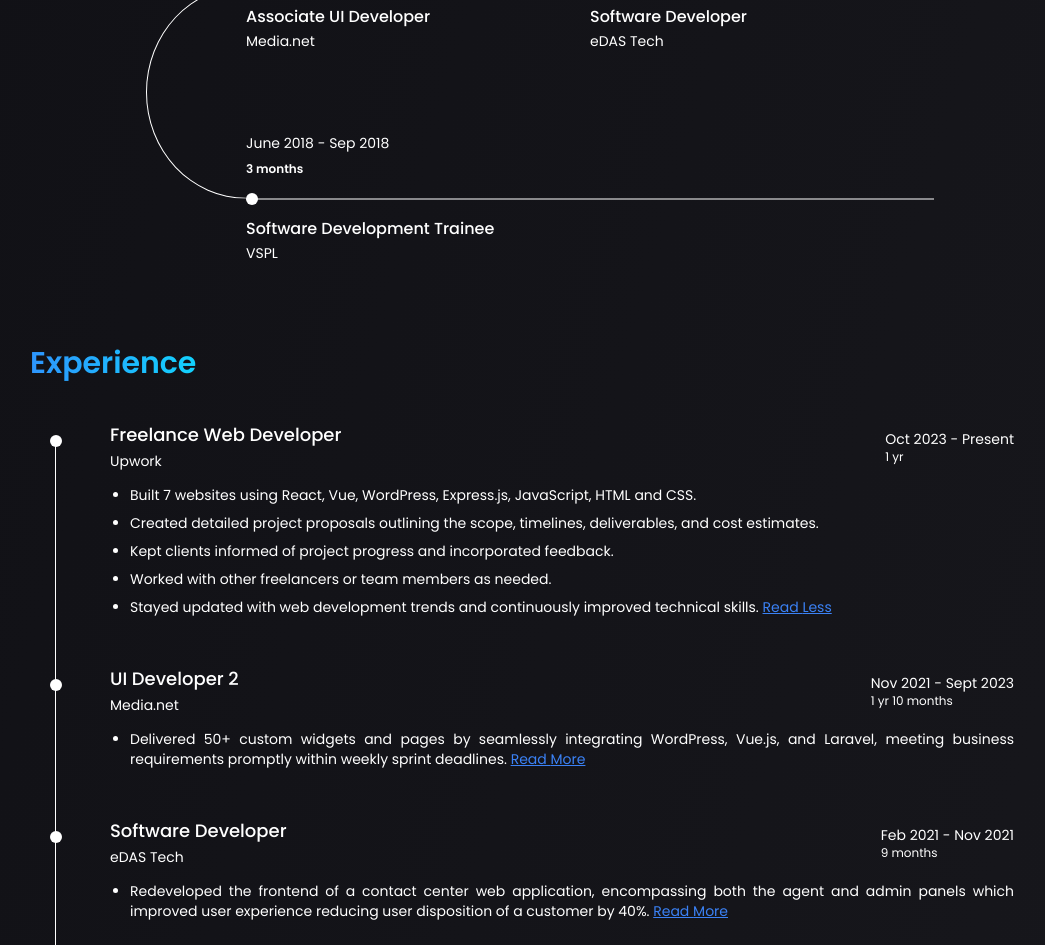
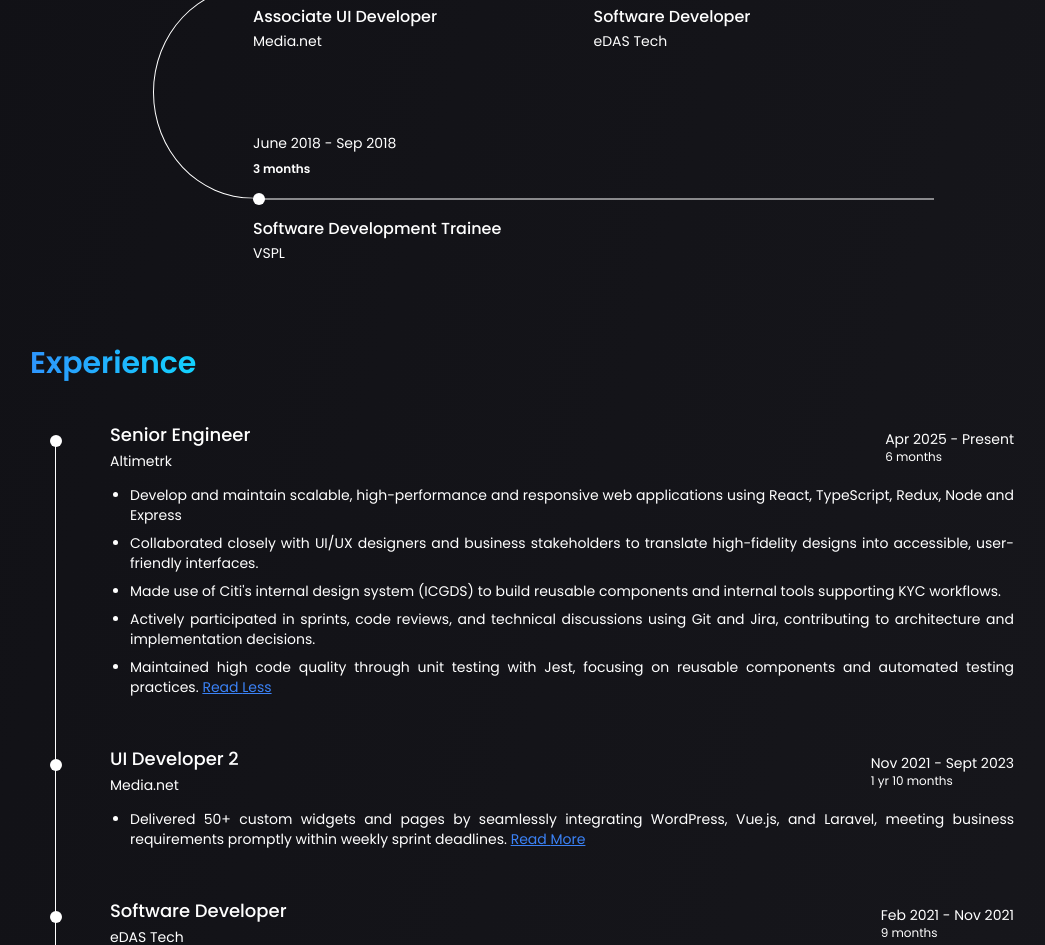
Before and after one commit to jestinjoshi/jestinjoshi.github.io, a Next.js app: page / in a window 1280 px wide. Shown: the part 1500-2445 px from the top of the page, without its empty margins (118-1163 px from the left). Built offline with nearby package versions, Linux system fonts and the light colour scheme.

Commit message:
refactor: experience

```diff
--- a/app/components/Experience.tsx
+++ b/app/components/Experience.tsx
@@ -17,19 +17,19 @@ export type ExperienceType = {
 
 export const experience: ExperienceType[] = [
     {
-        position: "Freelance Web Developer",
-        company: "Upwork",
-        companyWebsite: "https://upwork.com",
-        linkedIn: "https://linkedin.com/company/upwork",
+        position: "Senior Engineer",
+        company: "Altimetrk",
+        companyWebsite: "https://altimetrik.com",
+        linkedIn: "https://linkedin.com/company/altimetrik",
         location: "Toronto",
-        startDate: "Oct 2023",
+        startDate: "Apr 2025",
         endDate: "Present",
         responsibilities: [
-            "Built 7 websites using React, Vue, WordPress, Express.js, JavaScript, HTML and CSS.",
-            "Created detailed project proposals outlining the scope, timelines, deliverables, and cost estimates.",
-            "Kept clients informed of project progress and incorporated feedback.",
-            "Worked with other freelancers or team members as needed.",
-            "Stayed updated with web development trends and continuously improved technical skills.",
+            "Develop and maintain scalable, high-performance and responsive web applications using React, TypeScript, Redux, Node and Express",
+            "Collaborated closely with UI/UX designers and business stakeholders to translate high-fidelity designs into accessible, user-friendly interfaces.",
+            "Made use of Citi's internal design system (ICGDS) to build reusable components and internal tools supporting KYC workflows.",
+            "Actively participated in sprints, code reviews, and technical discussions using Git and Jira, contributing to architecture and implementation decisions.",
+            "Maintained high code quality through unit testing with Jest, focusing on reusable components and automated testing practices."
         ]
     },
     {
--- a/app/components/Skills.tsx
+++ b/app/components/Skills.tsx
@@ -5,12 +5,12 @@ import { useRef } from "react";
 export default function Skills() {
     const skills = [
         {
-            "skillCategory": "Web Development",
+            "skillCategory": "Full-Stack Development",
             "skills": "Next.js, Node.js, PHP, WordPress, Laravel, RESTful API"
         },
         {
             "skillCategory": "Frontend Development",
-            "skills": "HTML5, CSS3, Bootstrap, JavaScript, ES6, jQuery, React, Redux, Next.js"
+            "skills": "HTML5, CSS3, Bootstrap, JavaScript, TypeScript, React, Redux, Next.js"
         },
         {
             "skillCategory": "UI/UX Design",
--- a/package.json
+++ b/package.json
@@ -12,7 +12,7 @@
     "@emailjs/browser": "^3.12.1",
     "firebase": "^11.0.1",
     "framer-motion": "^11.0.3",
-    "next": "14.0.0",
+    "next": "^14.2.20",
     "react": "^18",
     "react-dom": "^18",
     "sharp": "^0.33.2"
```
Also changed, not shown: 1 other file (tests, documents, lock files or other folders).
